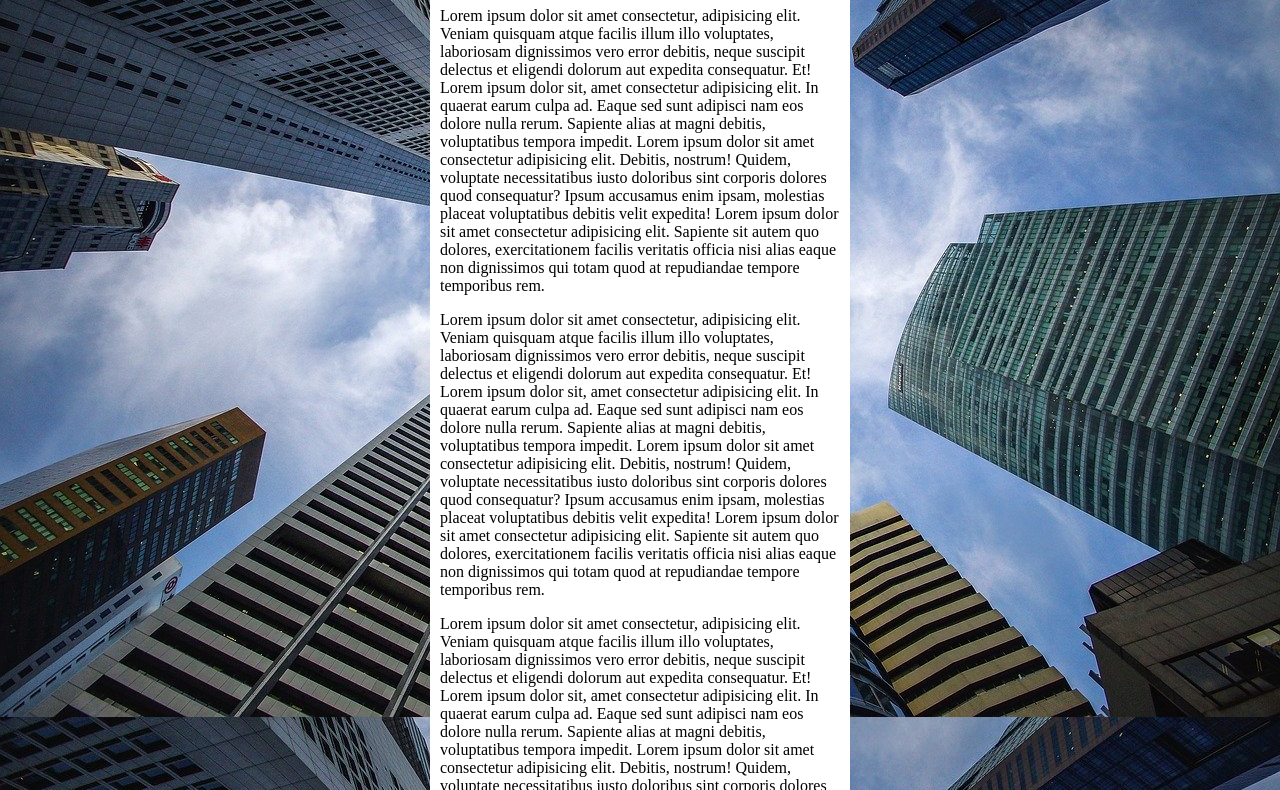
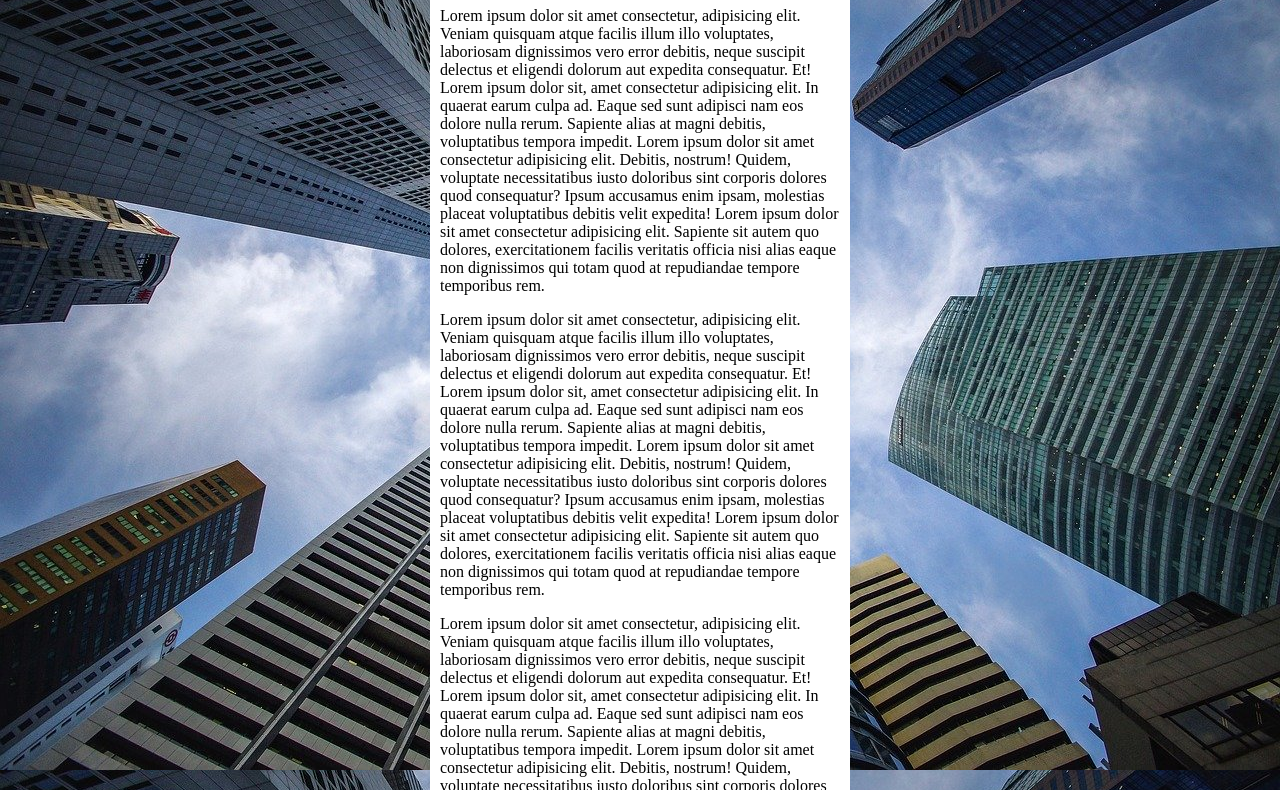
Before and after one commit to jeancarlosrocha/html-css, a plain HTML site: page exercicios/ex022/fundo004.html in a window 1280 px wide. Shown: the part 83-873 px from the top of the page. Drawn offline with Linux system fonts and the light colour scheme.

Commit message:
Atualizado ex022

```diff
--- a/exercicios/ex022/fundo004.html
+++ b/exercicios/ex022/fundo004.html
@@ -12,11 +12,15 @@
             height: 100vh;
         }
         body{
+            /*
             background-color: black;
             background-image: url('imagens/wallpaper002.jpg');
-            background-repeat: repeat-y;
-            background-attachment: scroll;
-            background-position: right bottom;
+            background-position: center center;
+            background-repeat: no-repeat;
+            background-size: cover;
+            background-attachment: fixed;
+            */
+            background: black url('imagens/wallpaper002.jpg') center center no-repeat fixed;
             background-size: cover;
 
         }
```
